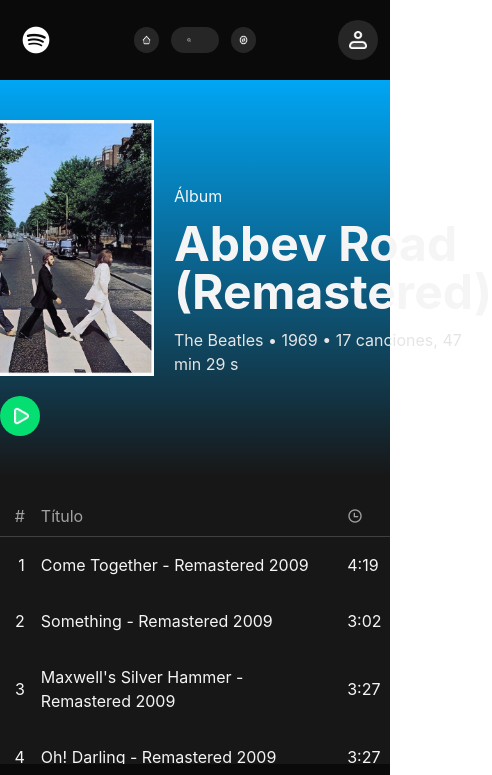
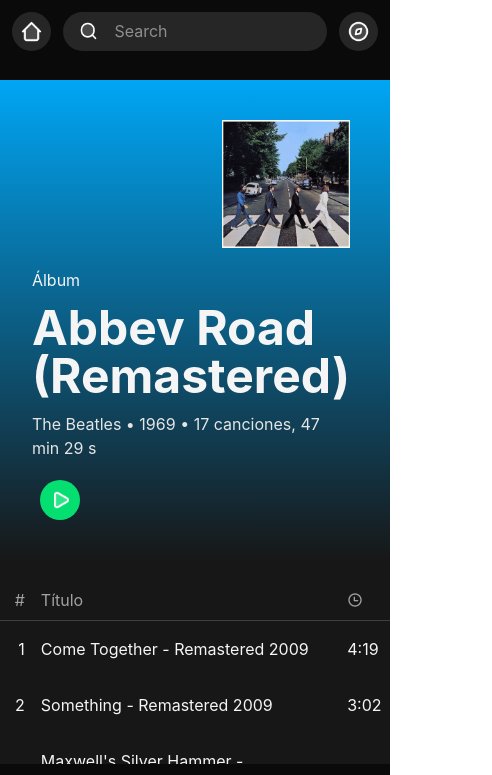
Before and after one commit to lui5gl/spotify-vue, a Vue app: page / in a window 390 px wide. Shown: the top 775 px of the page, 492 px wide, since content can reach past the window. Built offline with nearby package versions, Linux system fonts and the light colour scheme.

Commit message:
Refactor layout and styles in Cover, Track, Navigation, and Player components for improved responsiveness and user interaction

```diff
--- a/src/modules/browse/cover/cover.vue
+++ b/src/modules/browse/cover/cover.vue
@@ -11,9 +11,11 @@
 </script>
 
 <template>
-  <section class="bg-gradient-to-b from-sky-500 py-10 flex flex-col gap-5">
-    <div class="w-full max-w-2xl flex gap-5 justify-center items-end mx-auto">
-      <img src="/images/The-Beatles.png" alt="" class="w-full max-w-64" />
+  <section class="bg-gradient-to-b from-sky-500 p-10 flex flex-col gap-5 ">
+    <div
+      class="w-full max-w-2xl flex gap-5 justify-center items-end mx-auto flex-col md:flex-row"
+    >
+      <img src="/images/The-Beatles.png" alt="" class="w-32 md:w-64" />
       <div class="flex flex-col gap-3">
         <span class="text-neutral-100">Álbum</span>
         <span class="text-neutral-100 font-bold text-5xl">
--- a/src/modules/browse/track/track.vue
+++ b/src/modules/browse/track/track.vue
@@ -9,6 +9,7 @@
 
 <template>
   <tr
+    @click="console.log('clicked')"
     class="text-neutral-100 [&>td]:py-4 hover:cursor-pointer hover:bg-neutral-800 rounded-sm"
   >
     <td class="text-right px-2">{{ id }}</td>
--- a/src/modules/navigation/navigation.vue
+++ b/src/modules/navigation/navigation.vue
@@ -1,8 +1,8 @@
 <template>
   <header
-    class="bg-neutral-950 h-20 grid grid-cols-3 justify-between items-center p-3 fixed w-full"
+    class="bg-neutral-950 h-20 md:grid md:grid-cols-3 justify-between items-center p-3 fixed w-full"
   >
-    <section>
+    <section class="hidden md:flex">
       <button
         class="hover:bg-neutral-800 p-2 rounded-full transition-all duration-75 cursor-pointer"
       >
@@ -26,7 +26,7 @@
         />
       </button>
       <form
-        class="flex gap-2 hover:bg-neutral-800 hover:ring-4 ring-neutral-100/25 bg-neutral-800 rounded-full px-2 w-full focus:ring-4 focus:ring-neutral-100/25"
+        class="flex gap-2 items-center justify-center hover:bg-neutral-800 hover:ring-4 ring-neutral-100/25 bg-neutral-800 rounded-full px-2 w-full focus:ring-4 focus:ring-neutral-100/25"
         action=""
       >
         <button
@@ -56,17 +56,5 @@
         />
       </button>
     </section>
-    <section class="flex justify-end">
-      <button
-        class="hover:bg-neutral-800 hover:ring-4 ring-neutral-100/25 hover:scale-105 bg-neutral-800 p-2 rounded-full transition-all duration-75 cursor-pointer"
-      >
-        <img
-          src="/icons/navigation/profile.png"
-          width="24"
-          height="24"
-          alt="Profile picture"
-        />
-      </button>
-    </section>
   </header>
 </template>
--- a/src/modules/player/player.vue
+++ b/src/modules/player/player.vue
@@ -23,9 +23,9 @@
 
 <template>
   <footer
-    class="bg-neutral-950 grid grid-cols-3 justify-between items-center p-3 fixed h-20 bottom-0 w-full"
+    class="bg-neutral-950 md:grid sm:grid-cols-2 md:grid-cols-3 justify-between items-center p-3 fixed h-20 bottom-0 w-full"
   >
-    <section>
+    <section class="hidden md:flex">
       <div class="flex gap-2 hover:bg-neutral-800 w-fit p-2 rounded-sm">
         <img src="/images/The-Beatles.png" alt="" class="w-full max-w-15" />
         <div class="flex flex-col justify-center">
```
